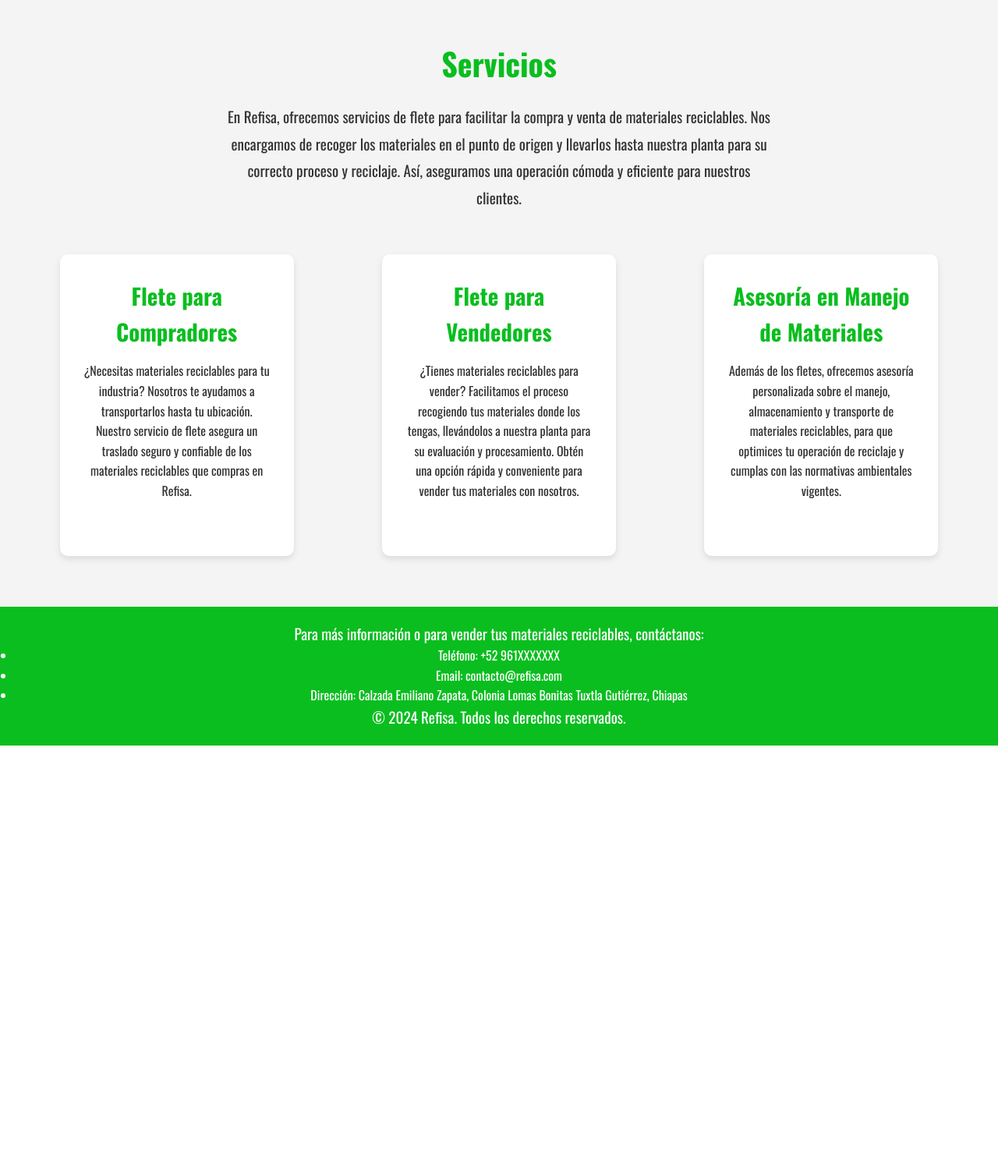
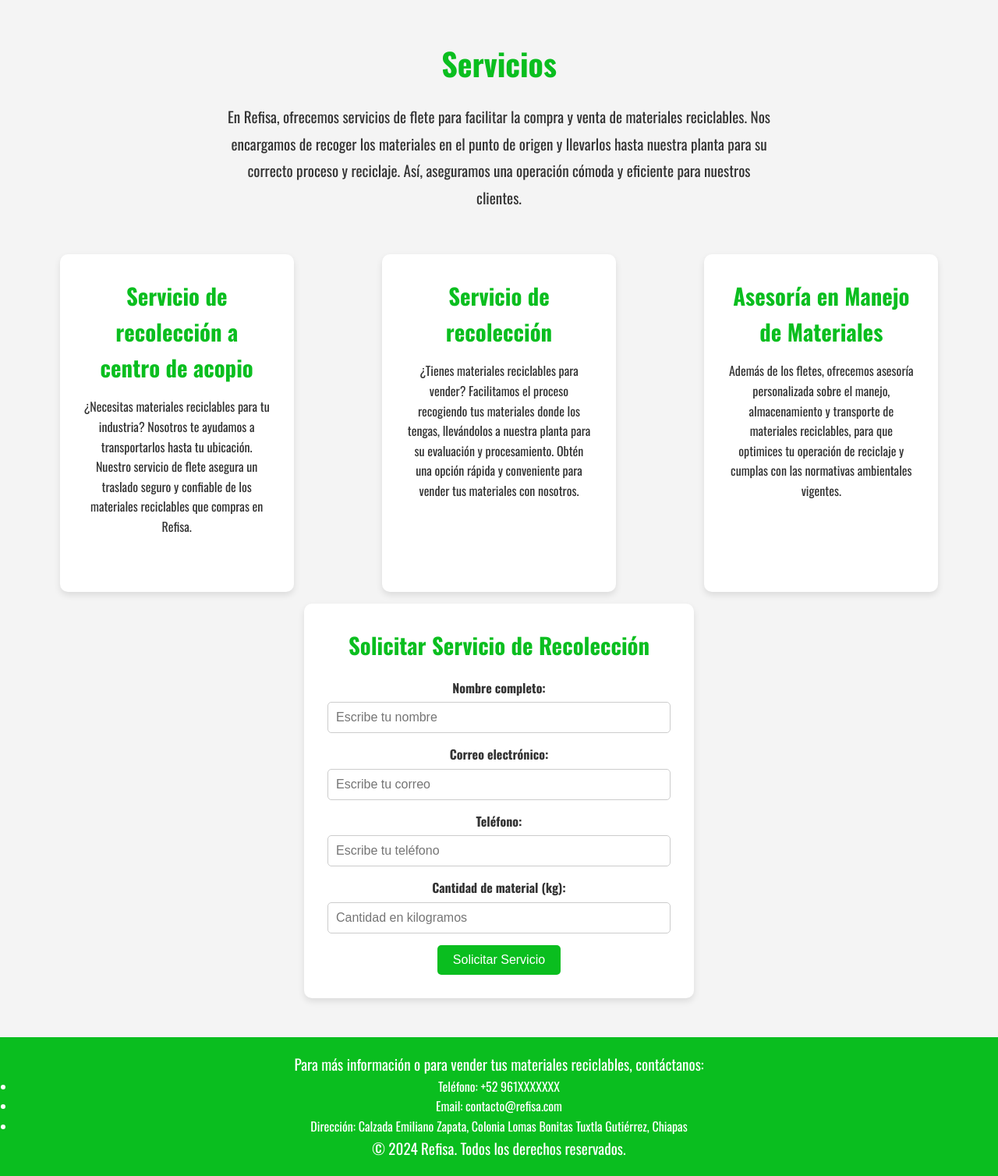
Before and after one commit to Alejandro1942/web_refisa, a Django app: page /servicios/ in a window 1280 px wide. Shown: the part 801-2309 px from the top of the page at 78% size. Before the commit the page ends 1757 px from the top, so only its background shows below. Run offline with Django 5.2, Linux system fonts and the light colour scheme.

Commit message:
Se agregó el formulario para contactar al Servicio

```diff
--- a/proyecto/Apps/Aplicacion1/templates/Aplicacion1/servicios.html
+++ b/proyecto/Apps/Aplicacion1/templates/Aplicacion1/servicios.html
@@ -10,12 +10,12 @@
 
         <div class="servicios-list">
             <div class="servicio">
-                <h3>Flete para Compradores</h3>
+                <h3>Servicio de recolección a centro de acopio</h3>
                 <p>¿Necesitas materiales reciclables para tu industria? Nosotros te ayudamos a transportarlos hasta tu ubicación. Nuestro servicio de flete asegura un traslado seguro y confiable de los materiales reciclables que compras en Refisa.</p>
             </div>
 
             <div class="servicio">
-                <h3>Flete para Vendedores</h3>
+                <h3>Servicio de recolección</h3>
                 <p>¿Tienes materiales reciclables para vender? Facilitamos el proceso recogiendo tus materiales donde los tengas, llevándolos a nuestra planta para su evaluación y procesamiento. Obtén una opción rápida y conveniente para vender tus materiales con nosotros.</p>
             </div>
 
@@ -25,5 +25,48 @@
             </div>
         </div>
     </div>
+
+    <div class="servicio-formulario">
+        <h3>Solicitar Servicio de Recolección</h3>
+        <form id="recoleccionForm">
+            <div class="form-group">
+                <label for="nombre">Nombre completo:</label>
+                <input type="text" id="nombre" name="nombre" required placeholder="Escribe tu nombre">
+            </div>
+            <div class="form-group">
+                <label for="email">Correo electrónico:</label>
+                <input type="email" id="email" name="email" required placeholder="Escribe tu correo">
+            </div>
+            <div class="form-group">
+                <label for="telefono">Teléfono:</label>
+                <input type="tel" id="telefono" name="telefono" required placeholder="Escribe tu teléfono">
+            </div>
+            <div class="form-group">
+                <label for="cantidad">Cantidad de material (kg):</label>
+                <input type="number" id="cantidad" name="cantidad" required min="0" placeholder="Cantidad en kilogramos">
+            </div>
+            <div id="mensaje-error" class="mensaje-error"></div>
+            <button type="submit" class="btn">Solicitar Servicio</button>
+        </form>
+    </div>
 </section>
+
+<script>
+    document.getElementById("recoleccionForm").addEventListener("submit", function (e) {
+        e.preventDefault(); // Evitar el envío del formulario por defecto
+
+        const cantidad = document.getElementById("cantidad").value;
+        const mensajeError = document.getElementById("mensaje-error");
+
+        if (cantidad < 500) {
+            mensajeError.style.display = "block";
+            mensajeError.textContent = "Lo sentimos, el servicio solo está disponible para materiales mayores a 500 kg.";
+        } else {
+            mensajeError.style.display = "none";
+            alert("Gracias por tu solicitud. Nos pondremos en contacto contigo pronto.");
+            // Aquí puedes manejar el envío del formulario, como hacer un fetch a una API o redirigir a otra página
+        }
+    });
+</script>
+
 {% endblock %}
--- a/proyecto/static/css/styles.css
+++ b/proyecto/static/css/styles.css
@@ -192,6 +192,59 @@
     .servicio {
         max-width: 100%;
     }
+}
+
+.servicio-formulario {
+    background-color: white;
+    padding: 30px;
+    margin: 0 auto;
+    border-radius: 10px;
+    box-shadow: 0 4px 8px rgba(0, 0, 0, 0.1);
+    max-width: 500px;
+}
+
+.servicio-formulario h3 {
+    font-size: 1.8rem;
+    color: #0abe1f;
+    margin-bottom: 20px;
+}
+
+.form-group {
+    margin-bottom: 15px;
+}
+
+.form-group label {
+    display: block;
+    font-weight: bold;
+    margin-bottom: 5px;
+}
+
+.form-group input {
+    width: 100%;
+    padding: 10px;
+    border: 1px solid #ccc;
+    border-radius: 5px;
+    font-size: 1rem;
+}
+
+.mensaje-error {
+    color: red;
+    margin-bottom: 15px;
+    display: none;
+}
+
+.btn {
+    background-color: #0abe1f;
+    color: white;
+    padding: 10px 20px;
+    border: none;
+    border-radius: 5px;
+    font-size: 1rem;
+    cursor: pointer;
+}
+
+.btn:hover {
+    background-color: #087d13;
 }
 
 /*-----------------Estilo para la sección Compramos----------------*/
```
Also changed, not shown: other parts of proyecto/static/css/styles.css (+73 -0 lines), proyecto/Apps/Aplicacion1/templates/Aplicacion1/contacto.html (+30 -0 lines), proyecto/static/images/mapa.PNG (added).
